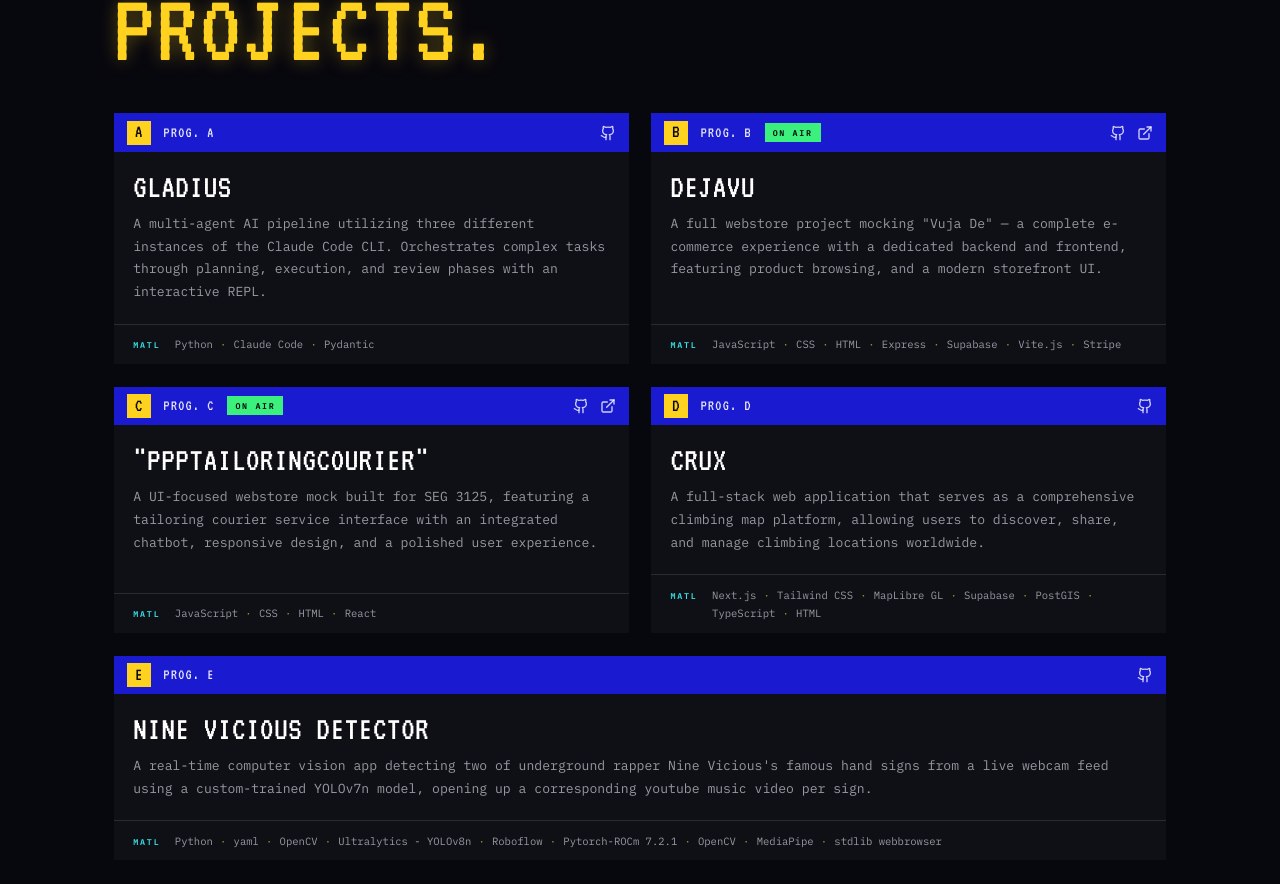
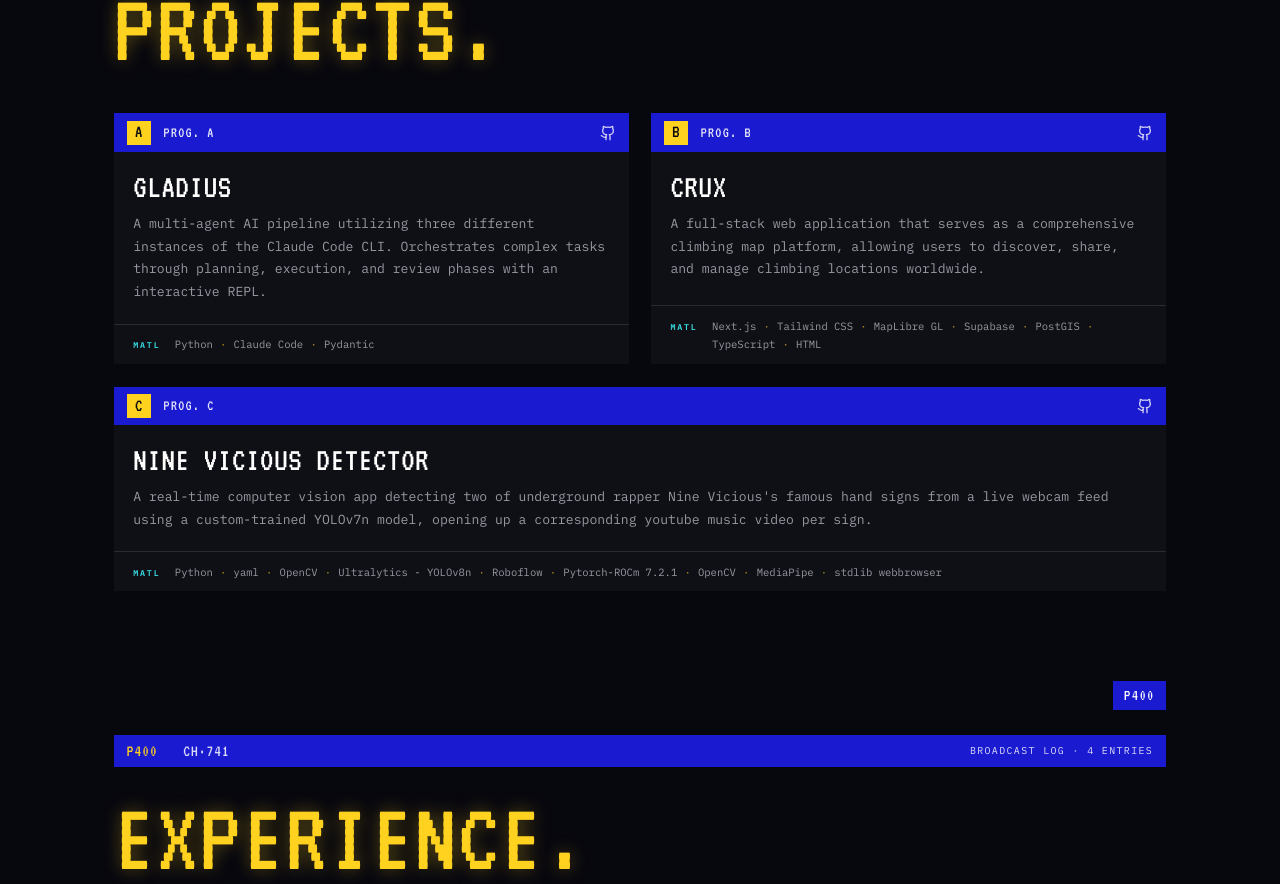
Before and after one commit to Ayprusss/AnthonyLe, a React (Create React App) app: page / in a window 1280 px wide. Shown: the part 2159-3043 px from the top of the page. Built offline with nearby package versions, Linux system fonts and the light colour scheme.

Commit message:
removed live projects from personal website

```diff
--- a/src/Components/Projects.js
+++ b/src/Components/Projects.js
@@ -11,22 +11,6 @@ const projects = [
             'A multi-agent AI pipeline utilizing three different instances of the Claude Code CLI. Orchestrates complex tasks through planning, execution, and review phases with an interactive REPL.',
         tech: ['Python', 'Claude Code', 'Pydantic'],
         github: 'https://github.com/Ayprusss/Gladius',
-    },
-    {
-        title: 'dejavu',
-        description:
-            'A full webstore project mocking "Vuja De" — a complete e-commerce experience with a dedicated backend and frontend, featuring product browsing, and a modern storefront UI.',
-        tech: ['JavaScript', 'CSS', 'HTML', 'Express', 'Supabase', 'Vite.js', 'Stripe'],
-        github: 'https://github.com/Ayprusss/dejavu',
-        live: 'https://dejavustudio.xyz/'
-    },
-    {
-        title: '"PPPTAILORINGCOURIER"',
-        description:
-            'A UI-focused webstore mock built for SEG 3125, featuring a tailoring courier service interface with an integrated chatbot, responsive design, and a polished user experience.',
-        tech: ['JavaScript', 'CSS', 'HTML', 'React'],
-        github: 'https://github.com/Ayprusss/PPPTAILORINGCOURIER',
-        live: 'https://ppptailoringcourier.vercel.app/',
     },
     {
         title: 'Crux',
```
